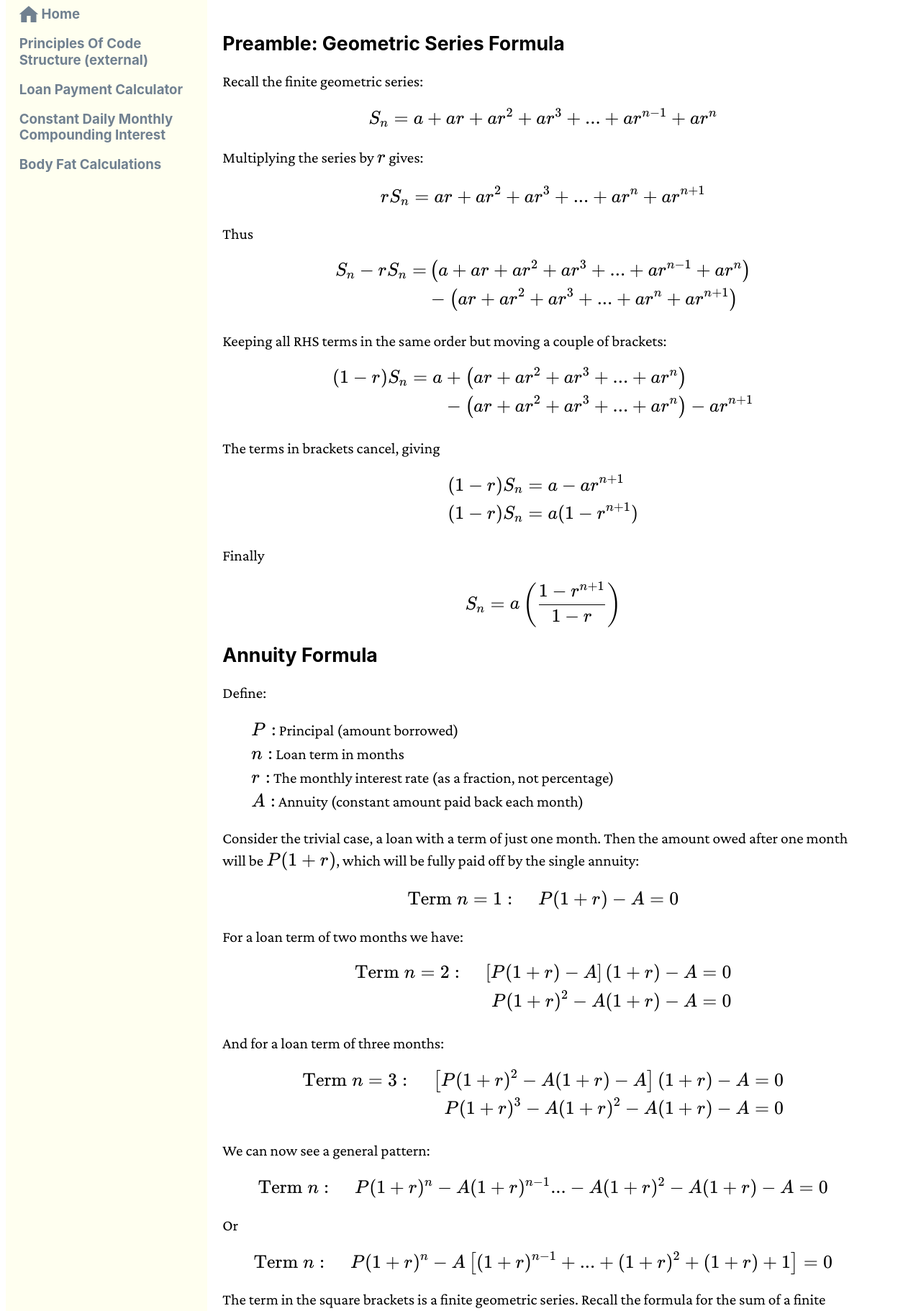
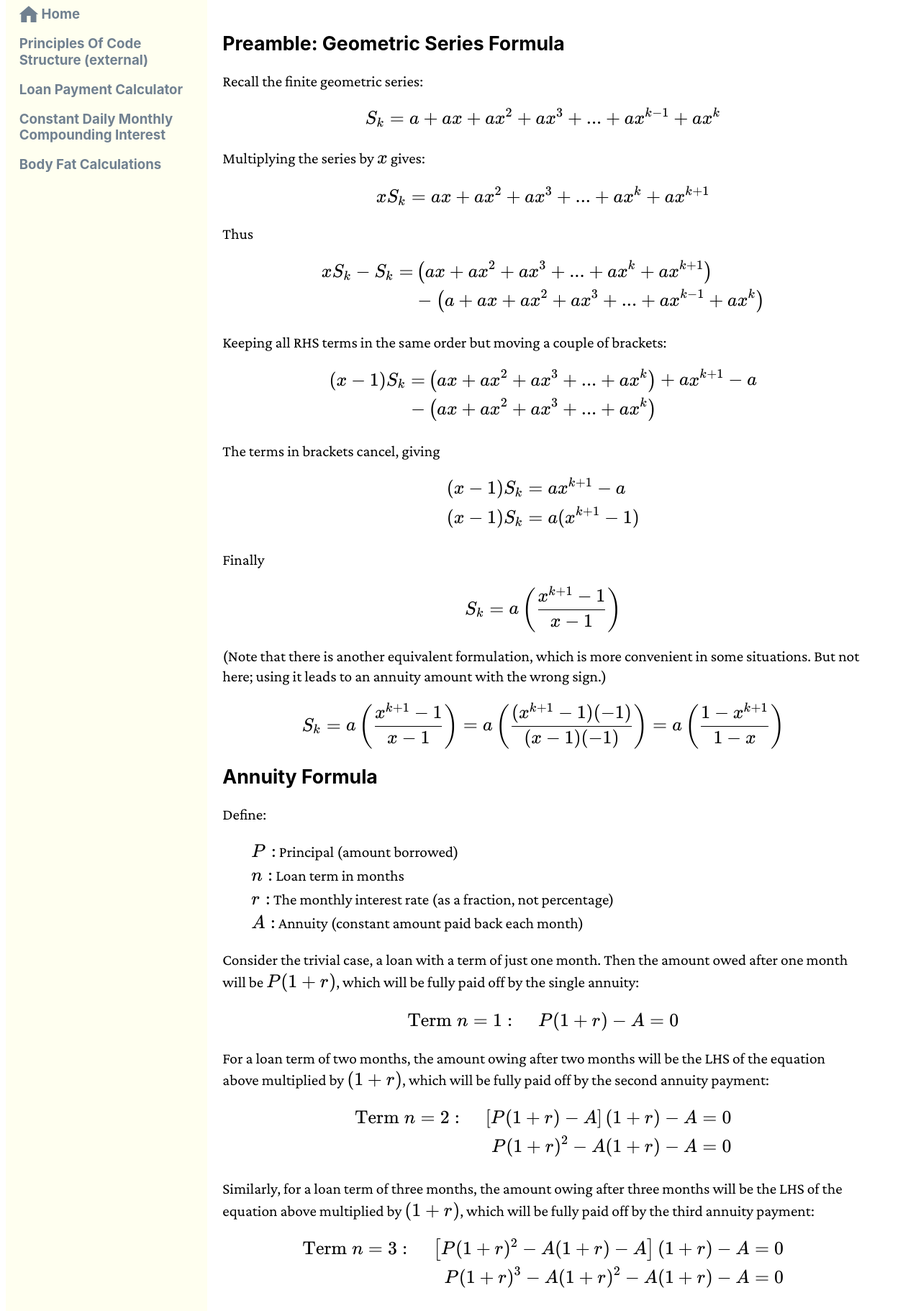
Before and after one commit to natlund/fastapi_htmx_quant, a FastAPI app: page /annuity-formula-derivation in a window 1280 px wide. Shown: the part 125-1947 px from the top of the page at 72% size. Run offline with FastAPI, Linux system fonts and the light colour scheme.

Commit message:
Tidy up Annuity Formula Derivation page

```diff
--- a/src/templates/annuity_formula_derivation.html
+++ b/src/templates/annuity_formula_derivation.html
@@ -16,32 +16,43 @@
         <h2>Preamble: Geometric Series Formula</h2>
         <p>
             Recall the finite geometric series:
-            $$ S_n = a + ar + ar^2 + ar^3 + ... + ar^{n-1} + ar^n $$
-            Multiplying the series by \( r \) gives:
-            $$ rS_n = ar + ar^2 + ar^3 + ... + ar^{n} + ar^{n+1} $$
+            $$ S_k = a + ax + ax^2 + ax^3 + ... + ax^{k-1} + ax^k $$
+
+            Multiplying the series by \( x \) gives:
+            $$ xS_k = ax + ax^2 + ax^3 + ... + ax^{k} + ax^{k+1} $$
+
             Thus
             $$
             \begin{align*}
-            S_n - rS_n = & \left( a + ar + ar^2 + ar^3 + ... + ar^{n-1} + ar^n \right) \\
-                         & - \left( ar + ar^2 + ar^3 + ... + ar^{n} + ar^{n+1} \right)
+            xS_k - S_k = & \left( ax + ax^2 + ax^3 + ... + ax^{k} + ax^{k+1} \right) \\
+                         & - \left( a + ax + ax^2 + ax^3 + ... + ax^{k-1} + ax^k \right)
             \end{align*}
             $$
+
             Keeping all RHS terms in the same order but moving a couple of brackets:
             $$
             \begin{align*}
-            (1 - r)S_n = a & + \left( ar + ar^2 + ar^3 + ... + ar^n \right) \\
-                         & - \left( ar + ar^2 + ar^3 + ... + ar^{n} \right) - ar^{n+1}
+            (x - 1)S_k = & \left( ax + ax^2 + ax^3 + ... + ax^{k} \right) + ax^{k+1} - a \\
+                       - & \left( ax + ax^2 + ax^3 + ... + ax^k \right)
             \end{align*}
             $$
+
             The terms in brackets cancel, giving
             $$
                 \begin{align*}
-                    (1 - r) S_n & = a - ar^{n+1} \\
-                    (1 - r) S_n & = a(1 - r^{n+1})
+                    (x - 1)S_k & = ax^{k+1} - a \\
+                    (x - 1)S_k & = a(x^{k+1} - 1)
                 \end{align*}
             $$
+
             Finally
-            $$ S_n = a \left( \frac{ 1 - r^{n+1} }{ 1 - r } \right) $$
+            $$ S_k = a \left( \frac{x^{k+1} - 1}{x - 1} \right) $$
+
+            (Note that there is another equivalent formulation, which is more convenient in some situations.
+            But not here; using it leads to an annuity amount with the wrong sign.)
+            $$ S_k = a \left( \frac{x^{k+1} - 1}{x - 1} \right)
+                   = a \left( \frac{(x^{k+1} - 1)(-1)}{(x - 1)(-1)} \right)
+                   = a \left( \frac{1 - x^{k+1}}{1 - x} \right) $$
         </p>
 
         <h2>Annuity Formula</h2>
@@ -57,14 +68,16 @@
             will be \( P(1 + r) \), which will be fully paid off by the single annuity:
             $$ \mathrm{Term} \; n = 1: \;\;\;\; P(1 + r) - A = 0 $$
 
-            For a loan term of two months we have:
+            For a loan term of two months, the amount owing after two months will be the LHS of the equation above
+            multiplied by \( (1 + r) \), which will be fully paid off by the second annuity payment:
             $$ \begin{align*}
                 \mathrm{Term} \; n = 2: \;\;\;\; \left[ P(1 + r) - A \right](1 + r) - A & = 0 \\
             P(1 + r)^2 - A(1 + r) - A & = 0
                \end{align*}
             $$
 
-            And for a loan term of three months:
+            Similarly, for a loan term of three months, the amount owing after three months will be the LHS of the
+            equation above multiplied by \( (1 + r) \), which will be fully paid off by the third annuity payment:
             $$ \begin{align*}
                 \mathrm{Term} \; n = 3: \;\;\;\; \left[ P(1 + r)^2 - A(1 + r) - A \right](1 + r) - A & = 0 \\
                                                  P(1 + r)^3 - A(1 + r)^2 - A(1 + r) - A & = 0
@@ -82,22 +95,18 @@
 
             The term in the square brackets is a finite geometric series.  Recall the formula for the sum of a finite
             geometric series:
-            $$ S_t = a \left( \frac{ 1 - x^{t+1} }{ 1 - x } \right) = ax^t + ax^{t-1} + ... + ax^2 + ax + a $$
+            $$ S_k = a \left( \frac{ x^{k+1} - 1 }{ x - 1 } \right) = ax^k + ax^{k-1} + ... + ax^2 + ax + a $$
 
-            Now, an equivalent formula may be more convenient for some purposes (including this one):
-            $$ S_t = a \left( \frac{ (-1)(1 - x^{t+1}) }{ (-1)( 1 - x )} \right)
-                   = a \left( \frac{ x^{t+1} - 1 }{ x - 1 } \right) $$
-
-            Let \( a = A \), and define \( x = (1 + r) \). Further define \( t = n - 1 \) so that \( t + 1 = n \),
+            Substitute \( a = A \) and \( x = (1 + r) \). Further substitute \( k = n - 1 \) so that \( k + 1 = n \),
             and the term in the square brackets becomes:
             $$ A \left( \frac{ (1 + r)^{n} - 1}{ (1 + r) - 1 } \right) $$
-            Or
+            Which simplifies to:
             $$ A \left( \frac{ (1 + r)^{n} - 1 }{ r } \right) $$
             So for a loan of term \( n \):
             $$
             \mathrm{Term} \; n: \;\;\;\; P(1 + r)^{n} - A \left( \frac{ (1 + r)^{n} - 1 }{ r } \right) = 0
             $$
-            Rearranging:
+            Rearranging to solve for \( A \):
             $$
             P(1 + r)^{n} = A \left( \frac{ (1 + r)^{n} - 1 }{ r } \right)
             $$
@@ -108,6 +117,7 @@
             $$
             A = P \frac{r (1 + r)^{n}}{ (1 + r)^{n} - 1 }
             $$
+            QED.
         </p>
     </div>
     <div class="deadspace"></div>
```
